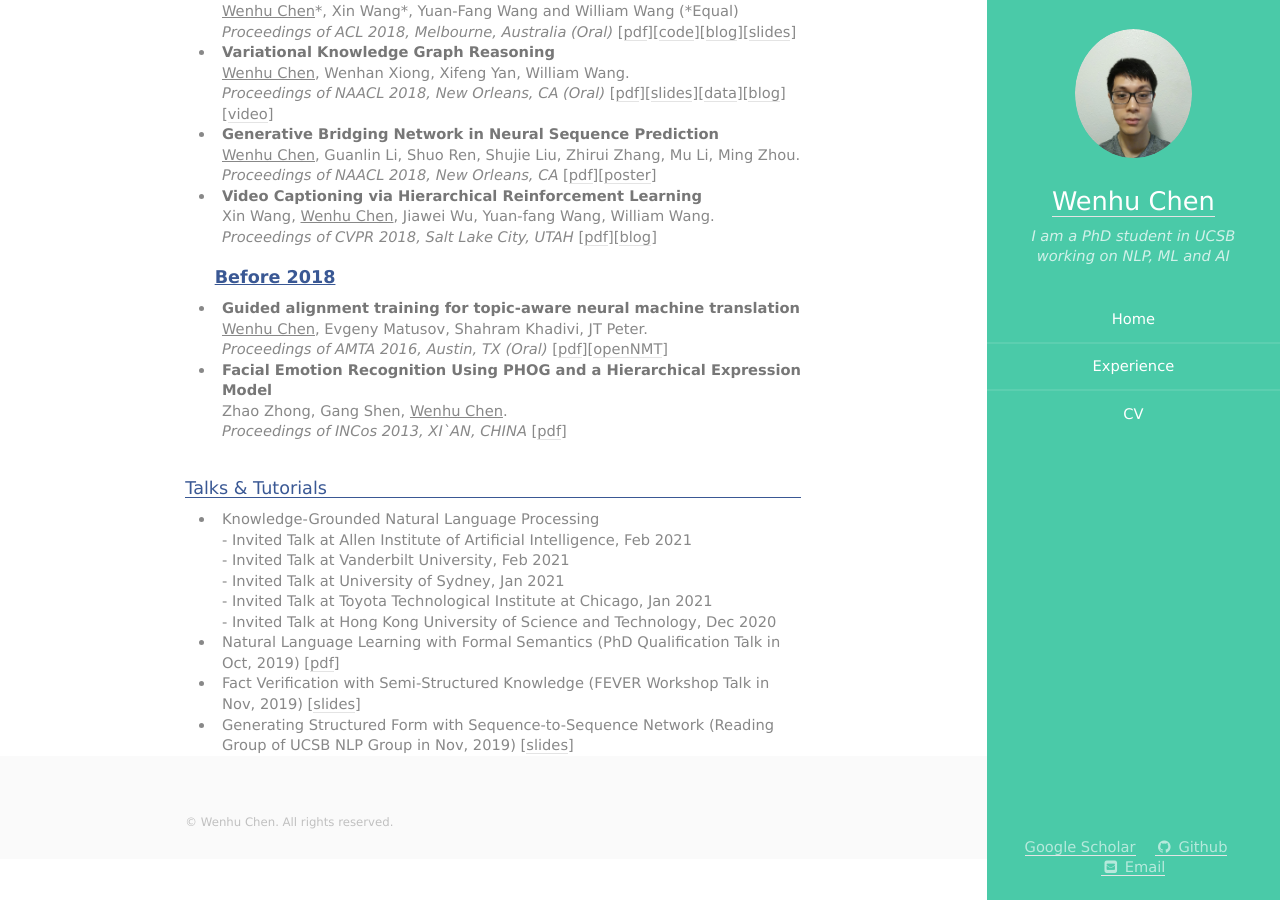
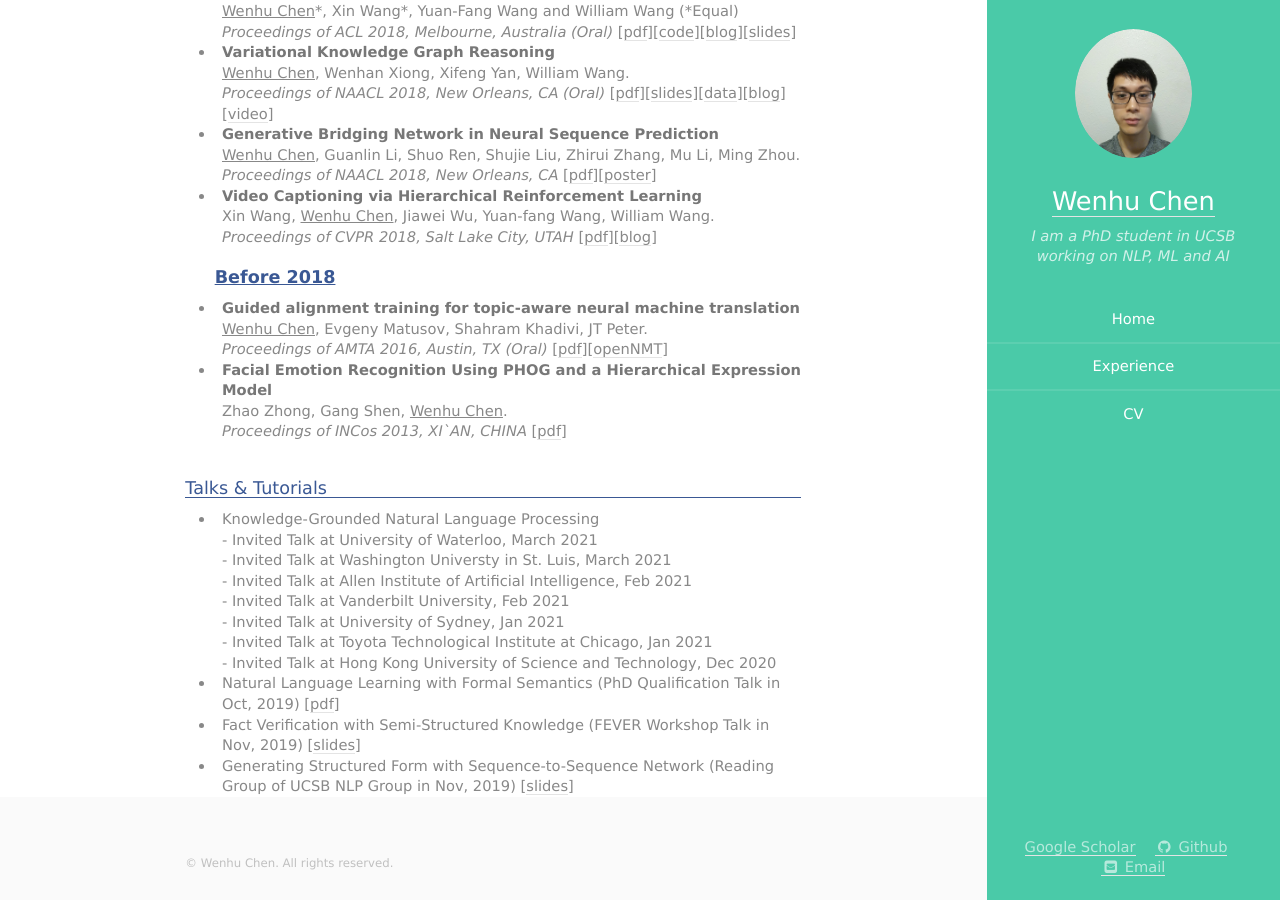
Before and after one commit to wenhuchen/wenhuchen.github.io, a Jekyll site: the page built from index.html, in a window 1280 px wide and 900 px high, scrolled down 2577 px. Built offline with Jekyll 4.4.1, drawn with Linux system fonts in a browser that asks for light colours.

Commit message:
update cv

```diff
--- a/index.html
+++ b/index.html
@@ -199,6 +199,8 @@ ul {
 <ul>
     <li>
     Knowledge-Grounded Natural Language Processing <br>
+    - Invited Talk at University of Waterloo, March 2021 <br>
+    - Invited Talk at Washington Universty in St. Luis, March 2021 <br>
     - Invited Talk at Allen Institute of Artificial Intelligence, Feb 2021 <br>
     - Invited Talk at Vanderbilt University, Feb 2021 <br>
     - Invited Talk at University of Sydney, Jan 2021 <br>
```
